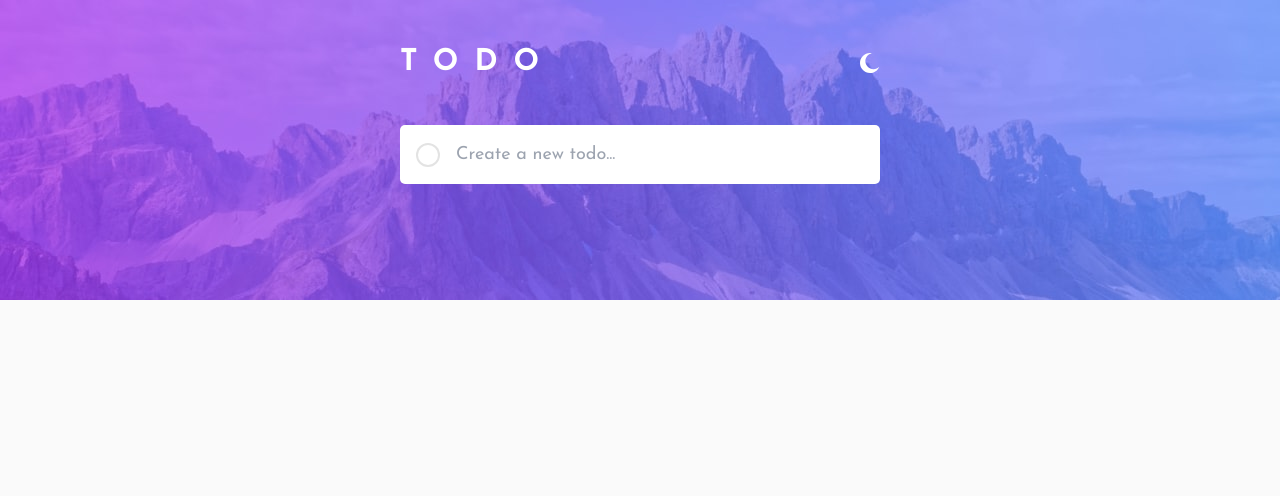
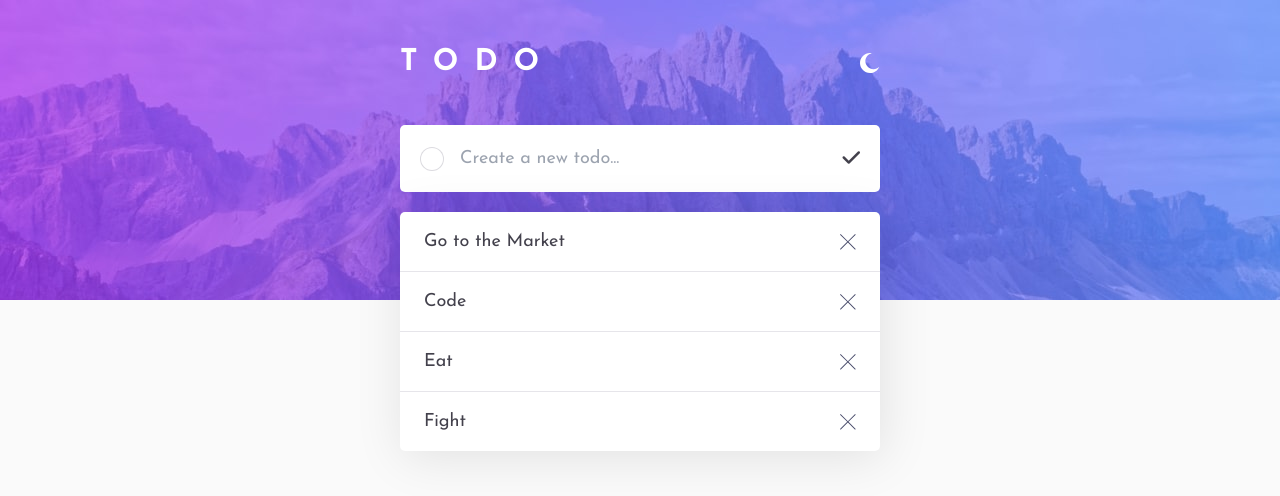
Before and after one commit to thelouisgram/to-do-app, a React (Vite) app in the folder to-do-app/: page / in a window 1280 px wide. Shown: the top 496 px of the page. Built offline with nearby package versions, Linux system fonts and the light colour scheme.

Commit message:
optimized

```diff
--- a/to-do-app/index.html
+++ b/to-do-app/index.html
@@ -4,6 +4,7 @@
     <meta charset="UTF-8" />
     <link rel="icon" type="image/svg+xml" href="src/assets/favicon-32x32.png" />
     <meta name="viewport" content="width=device-width, initial-scale=1.0" />
+    <script src="https://kit.fontawesome.com/86cf6c5294.js" crossorigin="anonymous"></script>
     <title>To-do App</title>
   </head>
   <body>
--- a/to-do-app/src/App.jsx
+++ b/to-do-app/src/App.jsx
@@ -1,14 +1,36 @@
 import React, { useState } from 'react'
 import Header from './components/header'
 import colors from './style'
+import InputComponent from './components/InputComponent'
+import Check from './components/Check'
+import { cross } from './assets'
 
 const App = () => {
   const [mode, setMode] = useState("light")
   const currentMode = colors[mode]
+  const [list, myList] = useState([
+    {task: "Go to the Market", complete: true},
+    {task: "Code ", complete: true},
+    {task: "Eat", complete: false},
+    {task: "Fight", complete: false},
+  ])
 
   function toggleMode(){
     setMode(mode === "light" ? "dark" : "light")
   }
+
+  const taskList = list.map((item, index) => {
+    const isLastItem = index === list.length - 1;
+    const borderClass = isLastItem ? "" : ` border-b-[1px] ${currentMode.border}`;
+
+    return (
+        <div key={index} className={`flex flex-row items-center justify-between px-6 py-4 w-full ss:w-[480px]
+       ${borderClass} `}>
+          <p className={`flex flex-1 ${currentMode.text} font-normal font-josefin text-[18px]`}>{item.task}</p>
+          <img src={cross} className={ `w-[16px] h-[16px]`}/>
+        </div>
+    )
+  });
 
   return (
     <section
@@ -18,17 +40,11 @@ const App = () => {
     ${mode === "light" ? "light" : "dark"} ${currentMode.body}`}
     >
       <Header mode={mode} toggleMode={toggleMode} />
-      <div className={`flex flex-row justify-between p-4 w-full items-center
-      ${currentMode.background} ss:w-[480px] rounded-[5px]`}>
-        <div className={`rounded-full mr-4 h-[24px] p-2 w-[24px]
-        flex items-center check justify-center relative cursor-pointer ${currentMode.check}`
-        }>
-          <div className={`absolute w-[20px] h-[20px] z-[3] rounded-full ${currentMode.background}`} />
-        </div>
-        <input placeholder='Create a new todo...' className={`flex flex-1 text-[18px] items-center
-        ${currentMode.text} ${currentMode.background} font-josefin`}/>
+      <InputComponent mode={mode}/>
+      <div className={` rounded-[5px] w-full ss:w-[480px] task-list ${currentMode.background}`}>
+        {taskList}
+      </div>
 
-      </div>
     </section>
   )
 }
--- a/to-do-app/src/assets/index.js
+++ b/to-do-app/src/assets/index.js
@@ -2,7 +2,7 @@ import DesktopBgDark from './bg-desktop-dark.jpg'
 import DesktopBgLight from './bg-desktop-light.jpg'
 import MobileBgDark from './bg-mobile-dark.jpg'
 import MobileBgLight from './bg-mobile-light.jpg'
-import check from './icon-check.svg'
+import iconCheck from './icon-check.svg'
 import sun from './icon-sun.svg'
 import cross from './icon-cross.svg'
 import moon from './icon-moon.svg'
@@ -12,7 +12,7 @@ export{
     DesktopBgLight,
     MobileBgDark,
     MobileBgLight,
-    check,
+    iconCheck,
     sun,
     cross,
     moon
--- /dev/null
+++ b/to-do-app/src/components/Check.jsx
@@ -0,0 +1,34 @@
+import React, {useState} from 'react'
+import colors from '../style'
+import { iconCheck } from '../assets'
+
+const Check = ({mode}) => {
+  const currentMode = colors[mode]
+
+  const [complete, setComplete] = useState(false)
+
+  const incomplete = <div
+            className = {`rounded-full mr-4 h-[24px] p-[2px] w-[24px]
+            flex items-center check justify-center relative cursor-pointer ${currentMode.check}`
+            }>
+   <div className={`absolute w-[22px] h-[22px] z-[3] rounded-full ${currentMode.background}`} />
+        </div>
+
+   const completed = <div className = {`rounded-full mr-4 h-[24px] w-[24px]
+            flex items-center complete justify-center relative cursor-pointer ${currentMode.check}`
+            }>
+    <img src={iconCheck}/></div>
+
+   function toggleComplete(){
+    setComplete((prev) => !prev)
+   }
+
+  return (
+    <div
+    onClick = {toggleComplete}>
+        {complete ? completed : incomplete}
+    </div>
+  )
+}
+
+export default Check
--- /dev/null
+++ b/to-do-app/src/components/InputComponent.jsx
@@ -0,0 +1,26 @@
+import colors from '../style'
+import Check from './Check'
+import React from 'react'
+
+
+
+const InputComponent = ({mode}) => {
+  const currentMode = colors[mode]
+
+  return (
+    <div className={`flex flex-row justify-between mb-[20px] p-5 w-full items-center
+      ${currentMode.background} ss:w-[480px] rounded-[5px]`}>
+
+        <Check mode={mode}/>
+
+        <input placeholder='Create a new todo...' className={`flex flex-1 text-[18px] items-center
+        ${currentMode.text} ${currentMode.background} font-josefin`}/>
+
+        <div>
+          <i className={`fa-solid fa-check text-[20px] cursor-pointer ${currentMode.text}`}></i>
+        </div>
+      </div>
+  )
+}
+
+export default InputComponent
--- a/to-do-app/src/index.css
+++ b/to-do-app/src/index.css
@@ -10,6 +10,13 @@
 
 .check:hover{
   background: linear-gradient(to right, hsl(192, 100%, 67%), hsl(250, 87%, 65%), hsl(280, 87%, 65%));
+}
+.complete{
+  background: linear-gradient(to right, hsl(192, 100%, 67%), hsl(250, 87%, 65%), hsl(280, 87%, 65%));
+}
+
+.task-list{
+  box-shadow: 3px 6px 50px rgba(0, 0, 0, 0.1);
 }
 
 input:focus {
--- a/to-do-app/src/style.js
+++ b/to-do-app/src/style.js
@@ -3,14 +3,15 @@ const colors = {
           text: "text-[#43414c]",
           background: "bg-[#ffffff]",
           body: "bg-[#fafafa]",
-          check: 'bg-[#e3e3e3]'
-
+          check: 'bg-[#dcdbe0]',
+          border: 'border-[#e6e5ea]'
         },
         dark: {
           text: "text-[#c8cae3]",
           background: "bg-[#25273c]",
           body: "bg-[#181824]",
-          check: 'bg-[#2e3045]'
+          check: 'bg-[#4c4f6b]',
+          border: 'border-[#37394e]'
         },
 }
 
```
